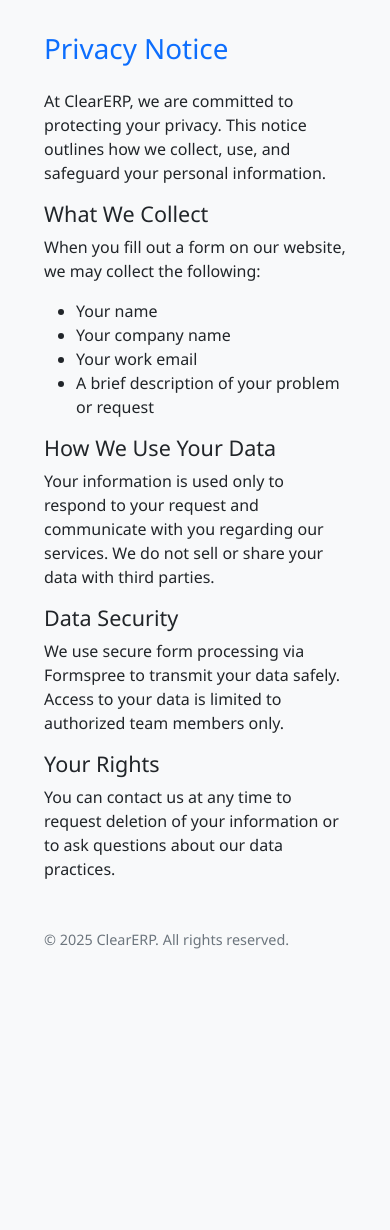
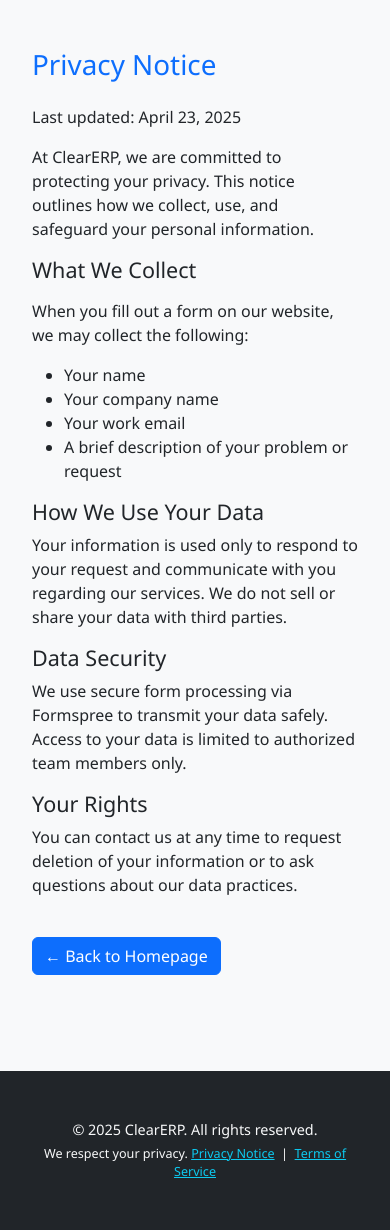
Before and after one commit to Amalam89/ClearERP, a Flask app: page /privacy in a window 390 px wide. Before the commit the page ends 949 px from the top, so only its background shows below. Run offline with Flask 3, Linux system fonts and the light colour scheme.

Commit message:
Updated footer and layout for mobile consistency

```diff
--- a/templates/index.html
+++ b/templates/index.html
@@ -14,6 +14,7 @@
     .testimonials blockquote { font-style: italic; margin: 1rem 0; }
   </style>
 </head>
+
 <body>
 
   <header class="navbar navbar-light bg-light shadow-sm px-4 py-3">
@@ -138,6 +139,6 @@
       </p>
     </div>
   </footer>
-  </body>
 
+</body>
 </html>
--- a/templates/privacy.html
+++ b/templates/privacy.html
@@ -6,17 +6,23 @@
   <title>Privacy Notice | ClearERP</title>
   <link rel="stylesheet" href="https://cdn.jsdelivr.net/npm/bootstrap@5.3.0/dist/css/bootstrap.min.css">
   <style>
-    body { font-family: 'Segoe UI', sans-serif; padding: 2rem; background-color: #f8f9fa; }
+    body { font-family: 'Segoe UI', sans-serif; background-color: #f8f9fa; margin: 0; }
+    .container { padding: 2rem; }
     h1 { color: #0d6efd; margin-bottom: 1.5rem; }
-    footer { margin-top: 3rem; font-size: 0.9rem; color: #6c757d; }
+    footer { margin-top: 3rem; font-size: 0.9rem; color: #6c757d; background-color: #000; color: white; text-align: center; padding: 1rem 0; }
   </style>
+
 </head>
+
 <body>
-  <div class="container">
-    <h1>Privacy Notice</h1>
+
+  <div class="container py-5">
+    <h1 class="mb-4">Privacy Notice</h1>
+    <p>Last updated: April 23, 2025</p>
+
     <p>At ClearERP, we are committed to protecting your privacy. This notice outlines how we collect, use, and safeguard your personal information.</p>
 
-    <h4>What We Collect</h4>
+    <h4 class="mb-3"> What We Collect</h4>
     <p>When you fill out a form on our website, we may collect the following:</p>
     <ul>
       <li>Your name</li>
@@ -34,9 +40,19 @@
     <h4>Your Rights</h4>
     <p>You can contact us at any time to request deletion of your information or to ask questions about our data practices.</p>
 
-    <footer>
-      &copy; 2025 ClearERP. All rights reserved.
-    </footer>
+    <a href="/" class="btn btn-primary mt-4">← Back to Homepage</a>
   </div>
+
+  <footer class="bg-dark text-light text-center py-3 mt-5">
+    <div class="container">
+      <p class="mb-1">&copy; 2025 ClearERP. All rights reserved.</p>
+      <p class="small mb-0">
+        We respect your privacy.
+        <a href="{{ url_for('privacy') }}" class="text-info text-decoration-underline">Privacy Notice</a> &nbsp;|&nbsp;
+        <a href="{{ url_for('terms') }}" class="text-info text-decoration-underline">Terms of Service</a>
+      </p>
+    </div>
+  </footer>
+
 </body>
 </html>
```
Also changed, not shown: templates/terms.html (+23 -1 lines).
